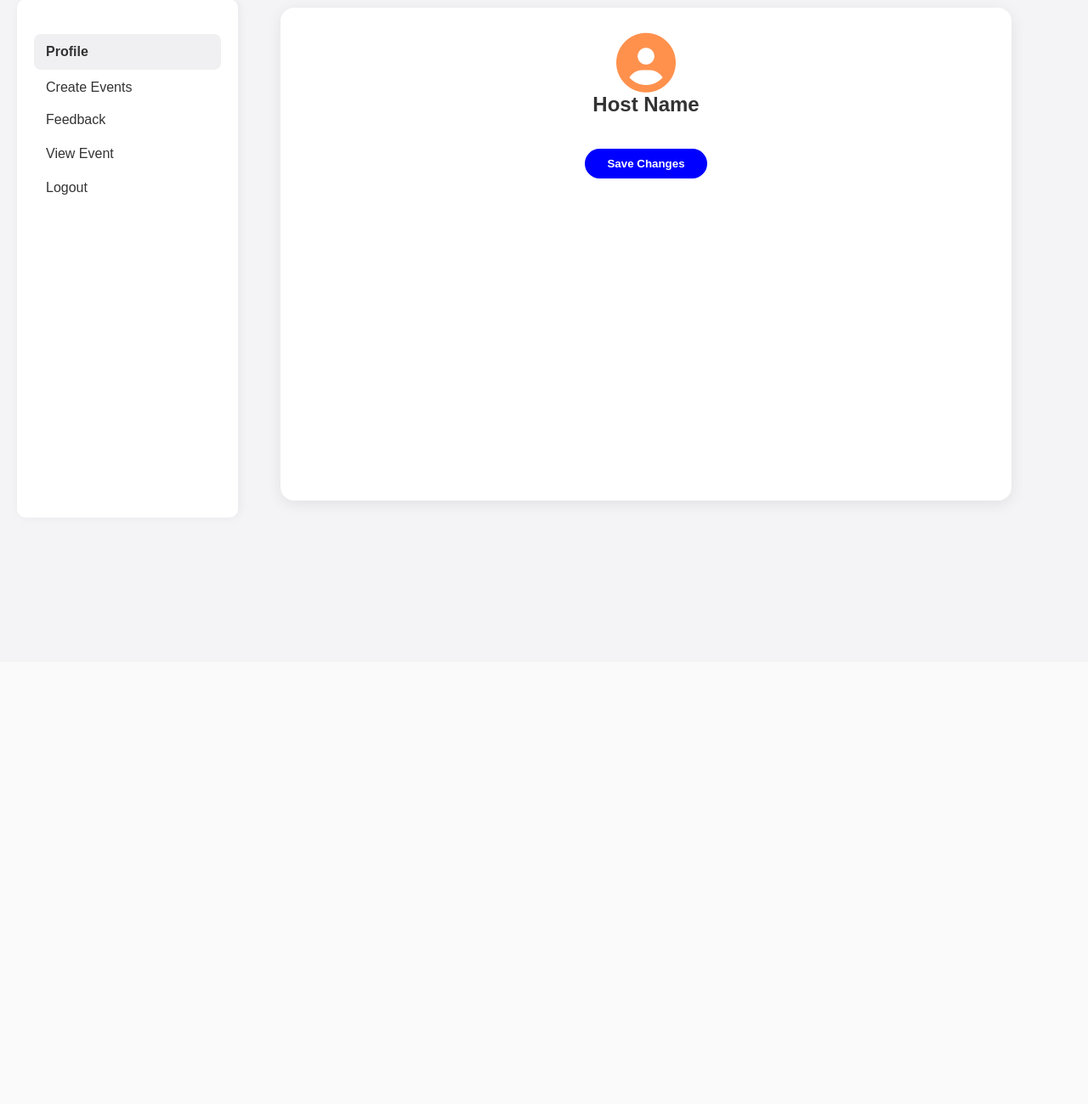
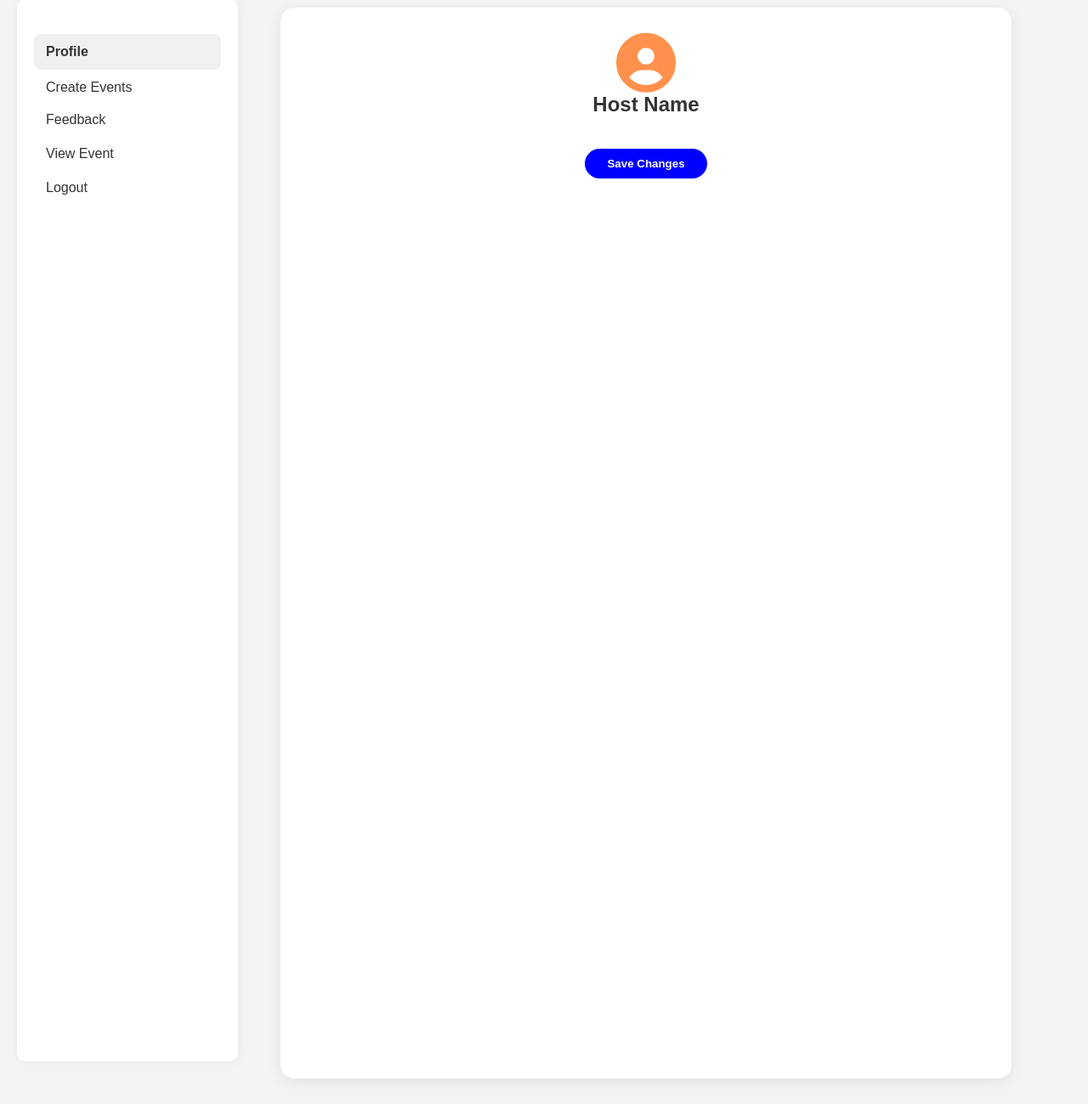
Before and after one commit to shreyancode/bernHack, a PHP site: page /frontend/host1.html in a window 1280 px wide. Shown: the part 99-1398 px from the top of the page at 85% size. Before the commit the page ends 698 px from the top, so only its background shows below. Run offline with PHP 8.4, Linux system fonts and the light colour scheme.

Commit message:
pre final

```diff
--- a/backend/host.php
+++ b/backend/host.php
@@ -36,7 +36,8 @@ if (move_uploaded_file($_FILES["event_image"]["tmp_name"], $image_path)) {
         }
     }
 
-    echo "Event and custom form fields created!";
+    echo "<script> alert('Event and custom form fields created!')";
+    header("location:/bernhack/frontend/host1.html");
 }
 
 
--- a/frontend/host1.html
+++ b/frontend/host1.html
@@ -34,7 +34,7 @@
             box-shadow: 2px 0 12px rgba(0, 0, 0, 0.05);
             border-radius: 10px;
             margin: 20px;
-            height: 70vh;
+            height: 150vh;
         }
 
         .sidebar-menu {
@@ -78,7 +78,7 @@
             padding: 30px;
             border-radius: 16px;
             width: 800px;
-            height: 65vh;
+            height: 150vh;
 
             box-shadow: 0 4px 18px rgba(0, 0, 0, 0.08);
         }
@@ -234,24 +234,94 @@ const sections = document.querySelectorAll('.section');
              const createSection = document.getElementById("create");
     createSection.innerHTML =    `
 
+    <style>
+        /* FORM CONTAINER */
+form {
+    background-color: #ffffff;
+    padding: 30px;
+    border-radius: 16px;
+    box-shadow: 0 10px 30px rgba(0, 0, 0, 0.08);
+    max-width: 600px;
+    margin: auto;
+    font-family: 'Segoe UI', sans-serif;
+}
+
+/* FORM ELEMENTS */
+form input[type="text"],
+form input[type="date"],
+form input[type="time"],
+form input[type="file"],
+form textarea {
+    width: 100%;
+    padding: 12px 15px;
+    margin: 10px 0 20px;
+    border: 1px solid #ddd;
+    border-radius: 8px;
+    font-size: 15px;
+    transition: border 0.3s ease;
+    background-color: #f9f9f9;
+}
+
+form input:focus,
+form textarea:focus {
+    border-color: #3b82f6;
+    background-color: #fff;
+    outline: none;
+}
+
+/* HEADINGS */
+form h3 {
+    margin: 20px 0 10px;
+    color: #333;
+    font-size: 1.1rem;
+}
+
+/* CUSTOM FIELDS SECTION */
+#custom-fields > div {
+    background-color: #f1f5f9;
+    border-left: 4px solid #3b82f6;
+    padding: 10px;
+    margin-bottom: 15px;
+    border-radius: 6px;
+}
+
+/* BUTTONS */
+form button {
+    background-color: #3b82f6;
+    color: #fff;
+    border: none;
+    padding: 12px 20px;
+    border-radius: 8px;
+    font-size: 15px;
+    cursor: pointer;
+    margin-top: 10px;
+    transition: background-color 0.3s ease;
+}
+
+form button:hover {
+    background-color: #2563eb;
+}
 
 
-<form action="" method="POST" enctype="multipart/form-data">
+        </style>
 
 
-    <input type="text" name="title" placeholder="Event Title" required style="width: 300px;font-size: medium; height: 20px; color: black; border-radius: 5px; border-color: #f0f0f2;"><br><br>
-    <textarea name="description" placeholder="Description" style="width: 500px; font-size: large; height: 70px; color: black; border-radius: 5px; border-color: #cacad7; border: #9099a6;"></textarea><br><br>
-    <input type="date" name="date" required style="width: 300px; height: 20px;font-size: medium; color: black; border-radius: 5px; border-color: #f0f0f2;"><br><br>
-    <input type="time" name="time" required style="width: 300px; height: 20px; font-size: medium;color: black;border-radius: 5px; border-color: #f0f0f2;"><br><br>
-    <input type="text" name="location" placeholder="Location" required style="width: 300px; font-size: medium;height: 20px; color: black;border-radius: 5px; border-color: #f0f0f2;">
+<form action="/bernhack/backend/host.php" method="POST" enctype="multipart/form-data">
+
+
+    <input type="text" name="title" placeholder="Event Title" required ><br><br>
+    <textarea name="description" placeholder="Description" ></textarea><br><br>
+    <input type="date" name="date" required ><br><br>
+    <input type="time" name="time" required ><br><br>
+    <input type="text" name="location" placeholder="Location" required >
 <input type="file" name="event_image" accept="image/*">
 
-    <h3 style="color: black;">Custom Form Fields</h3>
+    <h3>Custom Form Fields</h3>
     <div id="custom-fields"></div>
-    <button type="button" onclick="addField()"  style="width: 150px;font-size: medium; height: 20px; color: black; border-radius: 5px; border-color: #f0f0f2;">+ Add Field</button>
+    <button type="button" onclick="addField()" >+ Add Field</button>
 
     <br><br>
-    <button type="submit" onclick="message()" style="width: 300px; height: 30px; background-color: blue; color: black; border-radius: 5px; border-color: #f0f0f2;font-size: medium;">Create Event</button>
+    <button type="submit" onclick="message()" >Create Event</button>
 </form>
               `
 
```
Also changed, not shown: backend/admin.php (+75 -1 lines), frontend/admin1.html (+60 -66 lines), uploads/slide-2.jpeg (added).
